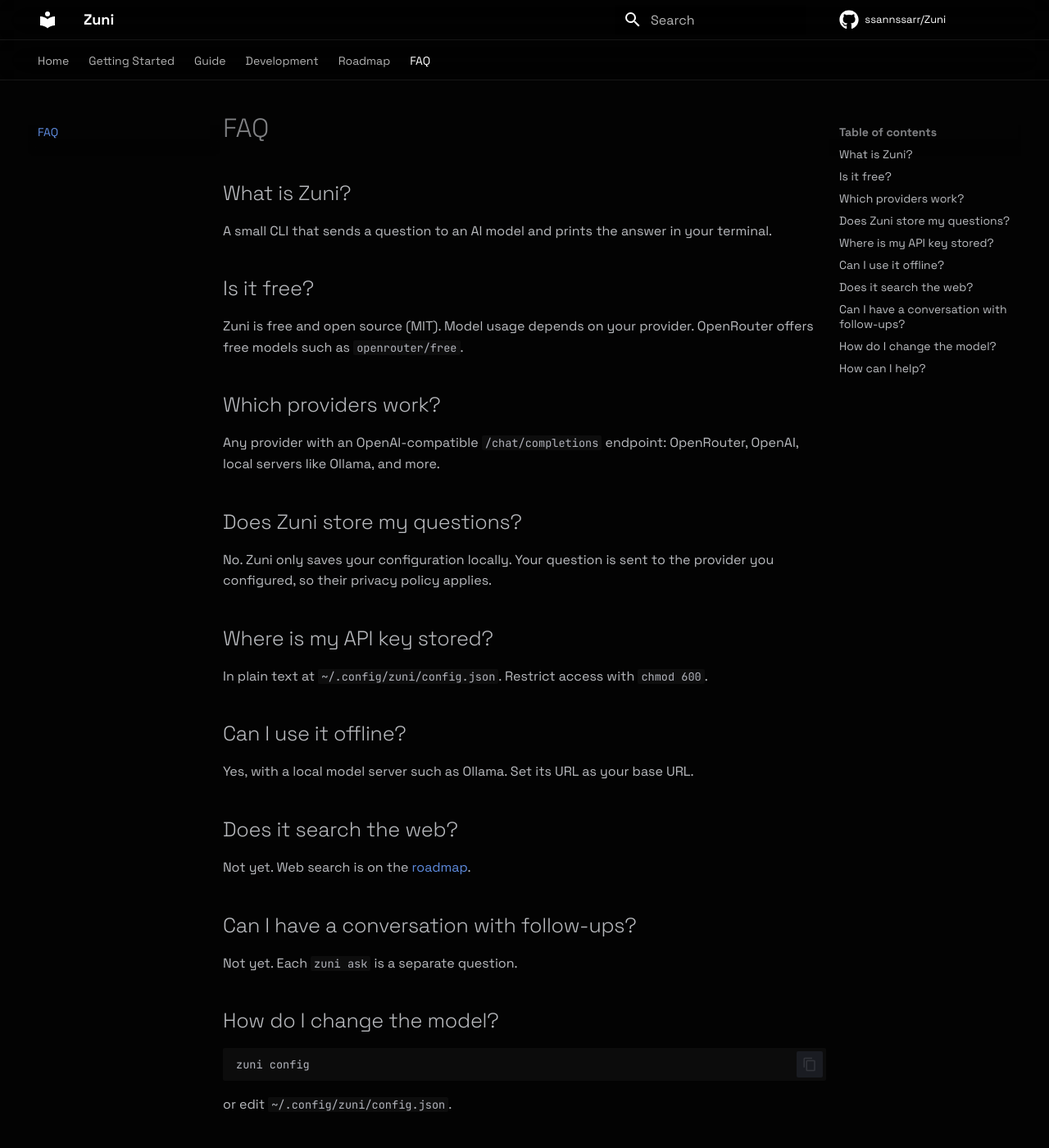
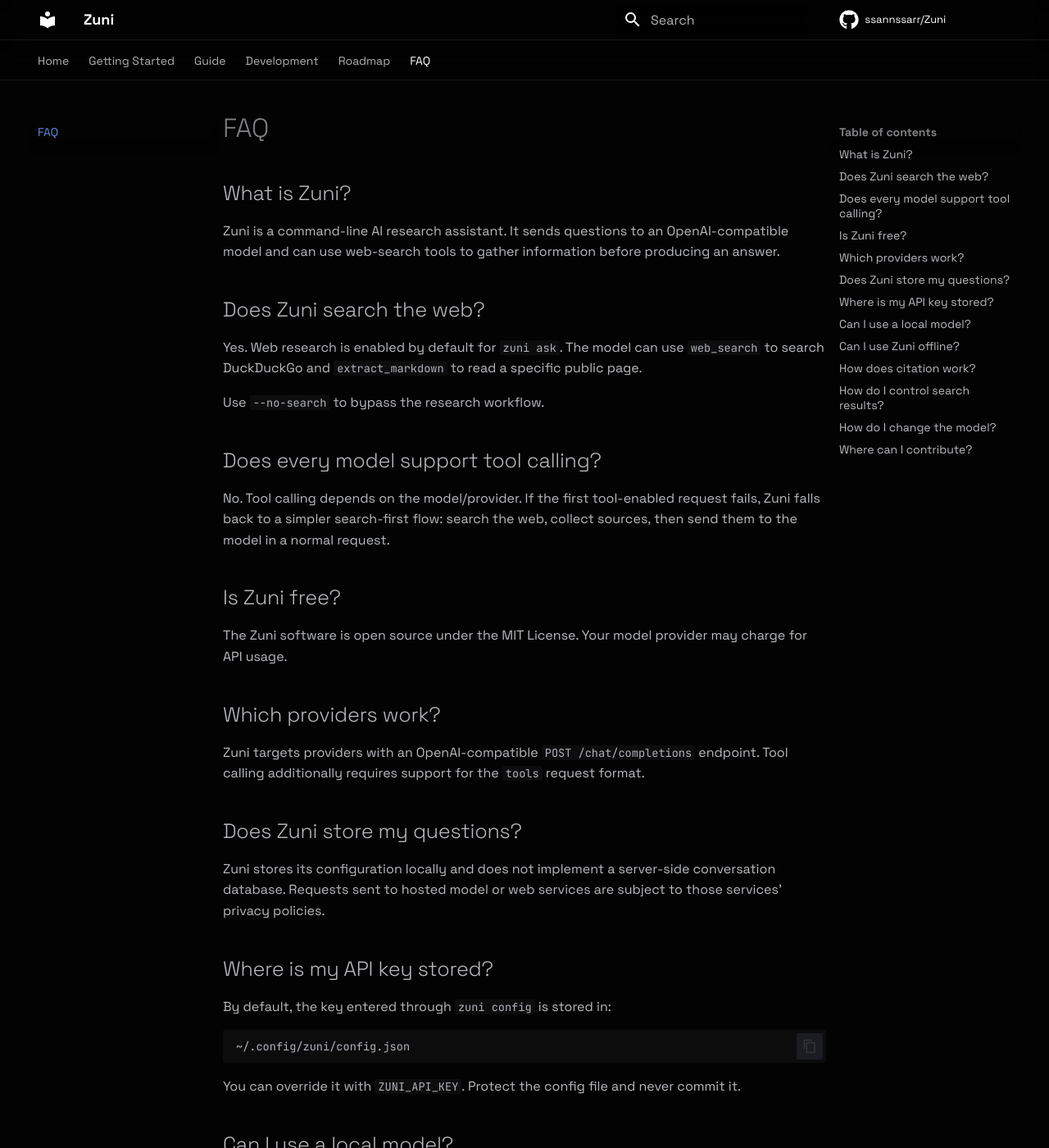
Before and after one commit to ssannssarr/Zuni, an MkDocs documentation site: the page built from docs/faq.md, in a window 1280 px wide and 1400 px high. Shown: the whole window at 82% size. Built offline with MkDocs 1.6.1 and Material for MkDocs 9.7.7, drawn with Linux system fonts in a browser that asks for light colours; comment, search, counter and statistics services are not loaded; some of the changed text lies outside the part shown.

Commit message:
docs: sync configuration faq and roadmap

````diff
--- a/docs/faq.md
+++ b/docs/faq.md
@@ -2,44 +2,77 @@
 
 ## What is Zuni?
 
-A small CLI that sends a question to an AI model and prints the answer in your terminal.
+Zuni is a command-line AI research assistant. It sends questions to an OpenAI-compatible model and can use web-search tools to gather information before producing an answer.
 
-## Is it free?
+## Does Zuni search the web?
 
-Zuni is free and open source (MIT). Model usage depends on your provider. OpenRouter offers free models such as `openrouter/free`.
+Yes. Web research is enabled by default for `zuni ask`. The model can use `web_search` to search DuckDuckGo and `extract_markdown` to read a specific public page.
+
+Use `--no-search` to bypass the research workflow.
+
+## Does every model support tool calling?
+
+No. Tool calling depends on the model/provider. If the first tool-enabled request fails, Zuni falls back to a simpler search-first flow: search the web, collect sources, then send them to the model in a normal request.
+
+## Is Zuni free?
+
+The Zuni software is open source under the MIT License. Your model provider may charge for API usage.
 
 ## Which providers work?
 
-Any provider with an OpenAI-compatible `/chat/completions` endpoint: OpenRouter, OpenAI, local servers like Ollama, and more.
+Zuni targets providers with an OpenAI-compatible `POST /chat/completions` endpoint. Tool calling additionally requires support for the `tools` request format.
 
 ## Does Zuni store my questions?
 
-No. Zuni only saves your configuration locally. Your question is sent to the provider you configured, so their privacy policy applies.
+Zuni stores its configuration locally and does not implement a server-side conversation database. Requests sent to hosted model or web services are subject to those services' privacy policies.
 
 ## Where is my API key stored?
 
-In plain text at `~/.config/zuni/config.json`. Restrict access with `chmod 600`.
+By default, the key entered through `zuni config` is stored in:
 
-## Can I use it offline?
+```text
+~/.config/zuni/config.json
+```
 
-Yes, with a local model server such as Ollama. Set its URL as your base URL.
+You can override it with `ZUNI_API_KEY`. Protect the config file and never commit it.
 
-## Does it search the web?
+## Can I use a local model?
 
-Not yet. Web search is on the [roadmap](roadmap.md).
+Yes, if the local server exposes an OpenAI-compatible chat-completions endpoint. For example:
 
-## Can I have a conversation with follow-ups?
+```text
+http://localhost:11434/v1
+```
 
-Not yet. Each `zuni ask` is a separate question.
+Use `--no-search` if you do not want Zuni to access the web.
+
+## Can I use Zuni offline?
+
+The direct LLM path can work without internet when the configured model server is reachable locally. Web research requires network access.
+
+## How does citation work?
+
+Zuni assigns numbers to collected sources:
+
+```text
+[1] First source
+[2] Second source
+```
+
+The model is instructed to cite those numbers inline. Zuni then prints the corresponding URLs below the answer.
+
+## How do I control search results?
+
+```bash
+zuni ask -n 3 "Your question"
+```
+
+The allowed range is 1 to 10.
 
 ## How do I change the model?
 
-```bash
-zuni config
-```
+Run `zuni config` or edit `~/.config/zuni/config.json`. You can also override the base URL with `ZUNI_BASE_URL`.
 
-or edit `~/.config/zuni/config.json`.
-
-## How can I help?
+## Where can I contribute?
 
 See [Contributing](development/contributing.md).
````
